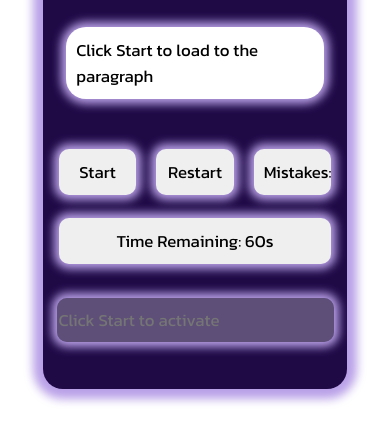
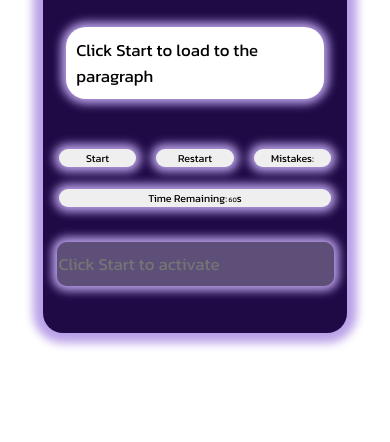
Before and after one commit to s-draycott/game-challenge, a website built with Vite: page index.html in a window 390 px wide. Shown: the part 182-624 px from the top of the page. Built offline with nearby package versions, Linux system fonts and the light colour scheme; files whose address does not match are found by name; a web font is replaced by a local one.

Commit message:
mobile friendly

```diff
--- a/src/stylesheet.scss
+++ b/src/stylesheet.scss
@@ -47,6 +47,13 @@ h2 {
     font-size: 100%;
 }
 
+span {
+    font-size: 5pt;
+    @media only screen and (min-width: ($mobile + 1px)) {
+        font-size: 5vh;
+    }
+}
+
 .game {
     display: flex;
     flex-direction: column;
@@ -78,11 +85,16 @@ h2 {
 
         &__button{
             width: auto;
-            padding: 10px;
+            padding: auto;
             border-radius: 10px;
             margin: 10px;
             border: none;
             box-shadow: 0px 0px 10px 5px rgb(186, 161, 232);
+            font-size: 8pt;
+
+            @media only screen and (min-width: ($mobile + 1px)) {
+                font-size: 5vh;
+            }
 
             &__timer {
                 grid-column: span 3;
```
Also changed, not shown: src/stylesheet.css.
